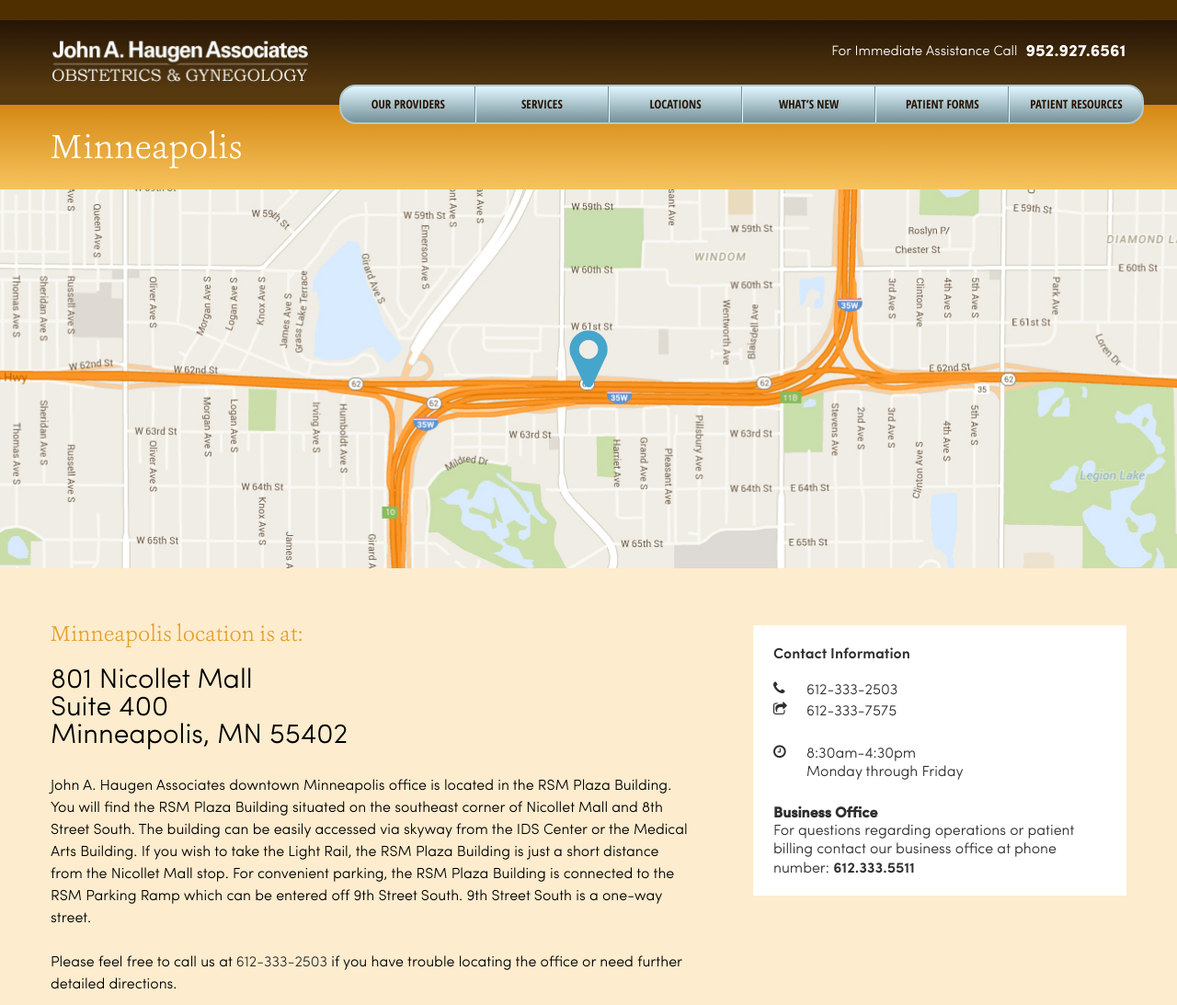
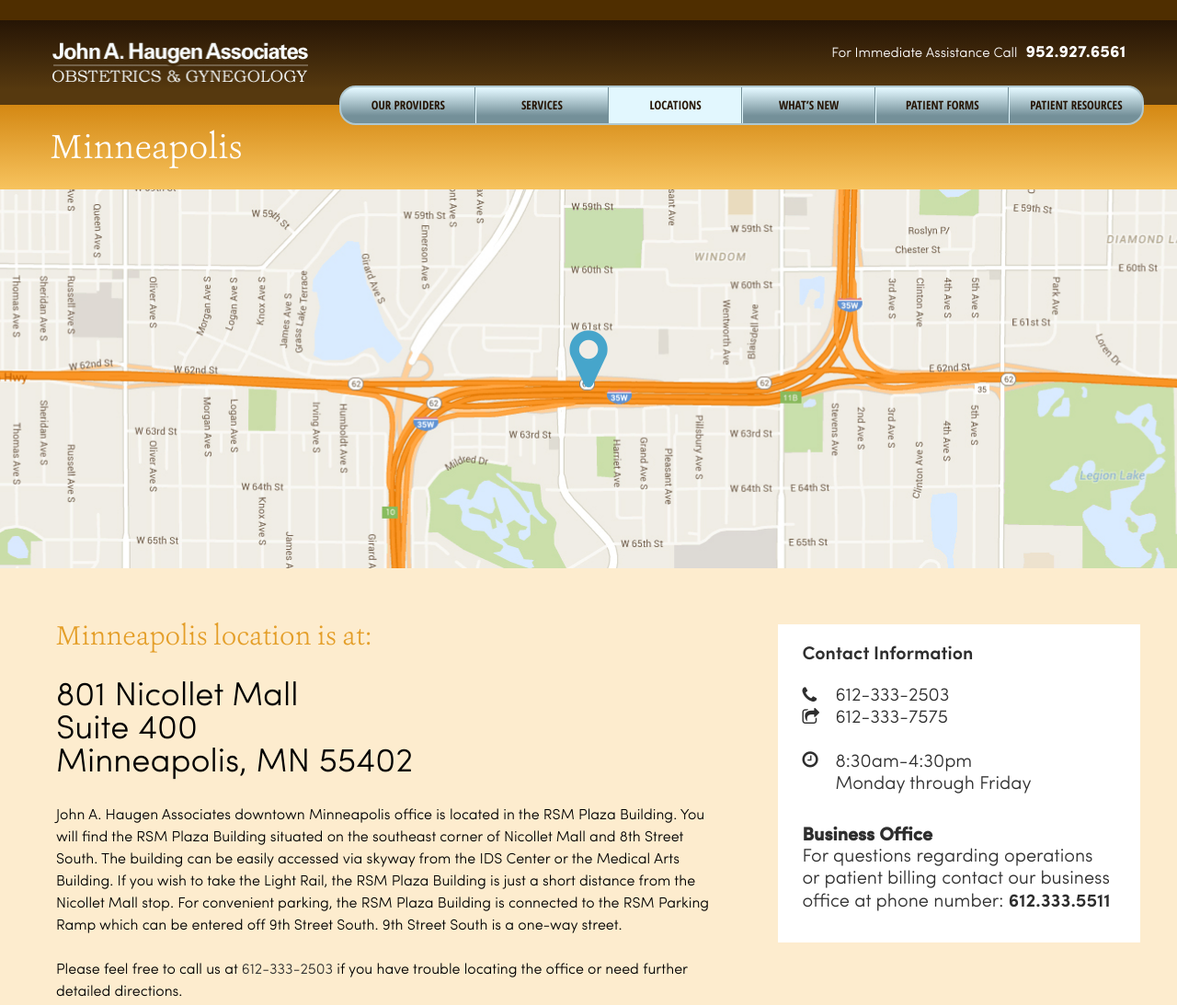
Before and after one commit to jjanaks12/JohnAHaugenAssociates, a website: page markup/Locations.html in a window 1280 px wide. Shown: the top 1093 px of the page at 92% size. Drawn offline with nearby package versions, Linux system fonts and the light colour scheme.

Commit message:
first bug fixing

```diff
--- a/markup/Locations.html
+++ b/markup/Locations.html
@@ -38,10 +38,28 @@
 								</div>
 							</li>
 							<li><a href="#">Services</a></li>
-							<li><a href="#">Locations</a></li>
+							<li class="active">
+								<a href="#">Locations</a>
+								<div class="dropdown">
+									<ul>
+										<li><a href="#">About Haugen Associates</a></li>
+										<li><a href="#">Our Doctors</a></li>
+										<li><a href="#">OUR NURSE PRACTITIONERS</a></li>
+									</ul>
+								</div>
+							</li>
 							<li><a href="#">What’s New</a></li>
 							<li><a href="#">Patient Forms</a></li>
-							<li><a href="#">Patient Resources</a></li>
+							<li>
+								<a href="#">Patient Resources</a>
+								<div class="dropdown">
+									<ul>
+										<li><a href="#">About Haugen Associates</a></li>
+										<li><a href="#">Our Doctors</a></li>
+										<li><a href="#">OUR NURSE PRACTITIONERS</a></li>
+									</ul>
+								</div>
+							</li>
 						</ul>
 					</div>
 				</nav>
--- a/markup/scss/layout/_common.scss
+++ b/markup/scss/layout/_common.scss
@@ -53,14 +53,22 @@
 		display: flex;
 		flex-wrap: wrap;
 	}
+
+	@include media(">=desktop") {
+		margin: 0 -15px;
+	}
 }
 
 #content {
 	margin-bottom: 45px;
 
 	@include media(">=tablet") {
-		width: 65.3%;
+		width: 67.2%;
 		margin-bottom: 5px;
+	}
+
+	@include media(">=desktop") {
+		margin-bottom: 19px;
 	}
 
 	.text-holder {
@@ -69,9 +77,10 @@
 		@include media(">=tablet") {
 			@include font(16px, 24px);
 			padding-right: 65px;
+			padding: 0 65px 0 21px;
 
 			.doctorPage & {
-				padding-right: 0;
+				padding: 0 0 0 16px;
 			}
 		}
 
@@ -94,6 +103,11 @@
 				@include font(24px);
 				margin-bottom: 19px;
 			}
+
+			@include media(">=desktop") {
+				@include font(30px);
+				margin-bottom: 28px;
+			}
 		}
 
 		p {
@@ -112,6 +126,10 @@
 			@include media(">=tablet") {
 				@include font(30px, 1);
 				margin-bottom: 29px;
+			}
+
+			@include media(">=desktop") {
+				font-size: 36px;
 			}
 		}
 
@@ -149,8 +167,15 @@
 
 	.image-holder {
 		background: $white;
-		padding: 11px;
 		margin-bottom: 30px;
+		position: relative;
+		z-index: 1;
+
+		&:after {
+			@include position(absolute, 0, 0, 0, 0);
+			content: '';
+			box-shadow: inset 0 0 0 11px $white;
+		}
 
 		img {
 			max-width: none;
@@ -179,13 +204,17 @@
 		width: 34.7%;
 		padding-top: 4px;
 	}
+
+	@include media(">=desktop") {
+		width: 32.8%;
+	}
 }
 
 .aside {
 	width: 100%;
 
 	@include media(">=desktop") {
-		width: 24.2%;
+		width: 25%;
 	}
 }
 
@@ -235,7 +264,7 @@
 
 	@include media(">=tablet") {
 		height: 412px;
-		margin-bottom: 58px;
+		margin-bottom: 57px;
 	}
 
 	.pin {
@@ -268,6 +297,10 @@
 
 		span {
 			@include position(absolute, 0, auto, auto, 0);
+
+			@include media(">=desktop") {
+				top: 3px;
+			}
 		}
 	}
 
@@ -315,6 +348,14 @@
 	}
 }
 
+.social {
+	@include animate(opacity);
+
+	&:hover {
+		opacity: 0.6;
+	}
+}
+
 @include media(">=desktop") {
 	[href^="tel:"],
 	[href^="fax:"] {
--- a/markup/scss/layout/_footer.scss
+++ b/markup/scss/layout/_footer.scss
@@ -64,6 +64,7 @@
 }
 
 .copyright {
+	color: #fdecce;
 	text-transform: none;
 
 	a {
--- a/markup/scss/layout/_header.scss
+++ b/markup/scss/layout/_header.scss
@@ -10,7 +10,7 @@
 	}
 
 	@include media(">=desktop") {
-		padding: 24px 0 22px;
+		padding: 26px 0 21px;
 	}
 }
 
@@ -133,7 +133,7 @@
 
 	@include media(">=desktop") {
 		@include inline-block;
-		background: linear-gradient(to bottom, #e2f7fe 0%,#749099 100%);
+		background: linear-gradient(to bottom, #e2f7fe 3%,#749099 79%);
 		border: 2px solid #b0c8d0;
 		border-radius: 18px;
 		transform: translateY(0);
@@ -179,6 +179,10 @@
 			&:first-child,
 			&:nth-child(6n+1) {
 				border-left: none;
+
+				.dropdown {
+					left: 14px;
+				}
 			}
 
 			&:first-child:nth-child(1) > a {
@@ -284,12 +288,9 @@
 	font: 700 13px/17px $opensans-cnd;
 	max-height: 0;
 	overflow: hidden;
-	@include all-but-first-last(1) {
-		left: 0;
-	}
 
 	@include media(">=desktop") {
-		@include position(absolute, 100%, auto, auto, 14px);
+		@include position(absolute, 100%, auto, auto, 0);
 		background: #b0c8d0;
 		width: 221px;
 		z-index: 9;
@@ -301,10 +302,6 @@
 
 	li {
 		border-bottom: 1px solid $white;
-
-		&:last-child {
-			border-bottom: none;
-		}
 	}
 
 	a {
@@ -352,7 +349,7 @@
 	}
 
 	a {
-		@include inline-block(middle);
+		@include inline-block;
 		@include animate(color);
 		font: 14px/16px $sofiaPro-bold;
 		color: $white;
--- a/markup/scss/layout/pages/_doctor.scss
+++ b/markup/scss/layout/pages/_doctor.scss
@@ -3,7 +3,7 @@
 		min-height: 104px;
 
 		@include media(">=tablet") {
-			min-height: 188px;
+			min-height: 187px;
 		}
 	}
 
@@ -15,7 +15,7 @@
 		@include media(">=desktop") {
 			flex-direction: row-reverse;
 			padding-top: 39px;
-			margin-bottom: 113px;
+			margin-bottom: 99px;
 		}
 	}
 
@@ -25,7 +25,7 @@
 		}
 
 		@include media(">=desktop") {
-			width: 75.7%;
+			width: 75%;
 		}
 	}
 }
@@ -42,7 +42,7 @@
 	@include media(">=desktop") {
 		border-bottom: none;
 		padding: 0;
-		margin: 0 -18px 0 0;
+		margin: 0;
 	}
 
 	h2 {
--- a/markup/scss/layout/pages/_home.scss
+++ b/markup/scss/layout/pages/_home.scss
@@ -49,7 +49,7 @@
 			border-bottom: none;
 
 			.bg-stretch {
-				background-size: initial;
+				background-size: auto;
 				background-repeat: no-repeat;
 				background-position: 100% 100%;
 			}
@@ -181,7 +181,7 @@
 		margin-bottom: 13px;
 
 		@include media(">=tablet") {
-			margin-bottom: 15px;
+			margin-bottom: 12px;
 		}
 	}
 
--- a/markup/scss/layout/pages/_location.scss
+++ b/markup/scss/layout/pages/_location.scss
@@ -38,12 +38,26 @@
 	padding: 20px 22px;
 	margin-bottom: 25px;
 
+	@include media(">=desktop") {
+		@include font(20px);
+		padding: 19px 28px 19px 26px;
+	}
+
 	h3 {
 		font: 16px/20px $sofiaPro-semi-bold;
+
+		@include media(">=desktop") {
+			@include font(20px);
+			margin-bottom: 22px;
+		}
 	}
 
 	p {
 		margin-bottom: 0;
+
+		@include media(">=desktop") {
+			margin-bottom: 14px;
+		}
 
 		a {
 			color: #2e2e2e;
@@ -59,8 +73,16 @@
 	.links {
 		margin-bottom: 24px;
 
+		@include media(">=desktop") {
+			margin-bottom: 31px;
+		}
+
 		li {
 			margin-bottom: 3px;
+
+			@include media(">=desktop") {
+				margin-bottom: 0;
+			}
 		}
 
 		a {
```
Also changed, not shown: markup/OurDoctors.html (+20 -2 lines), markup/css/main.css.
